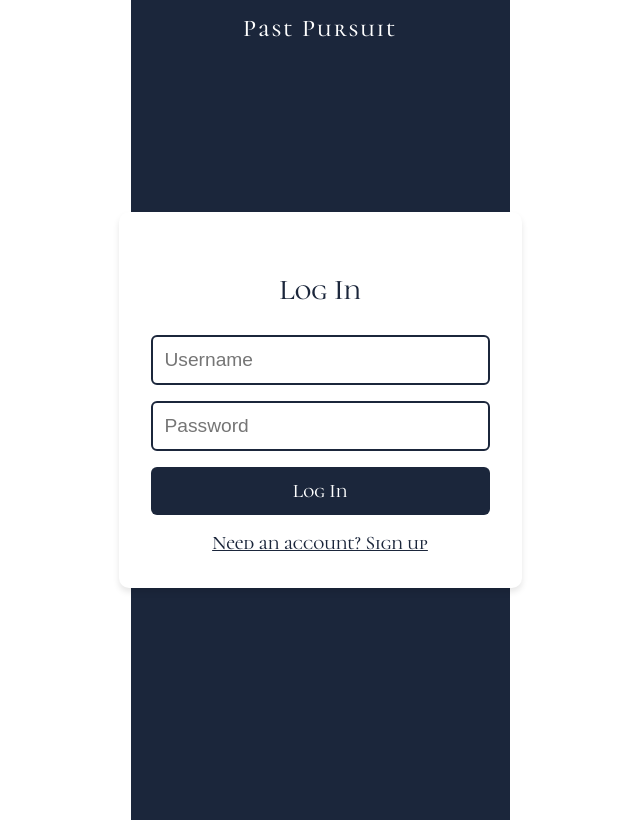
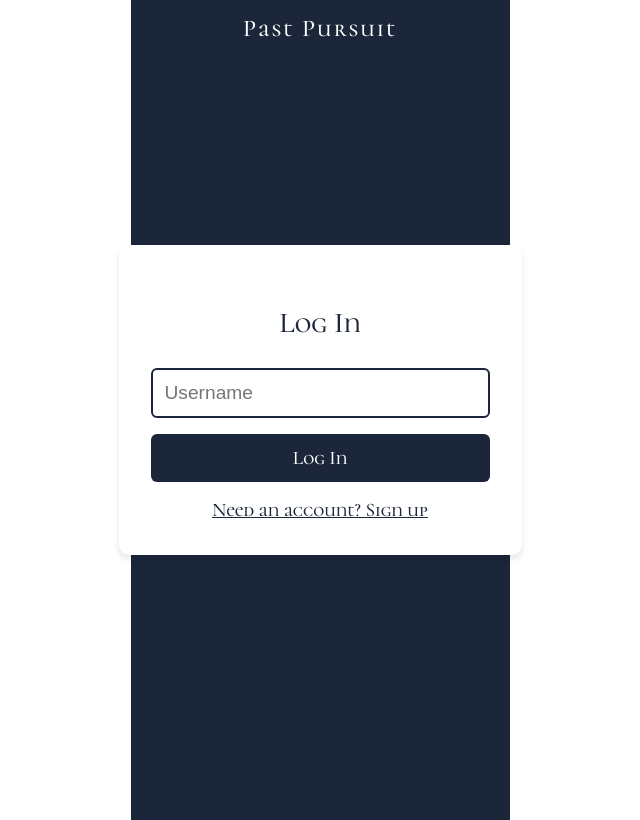
Before and after one commit to mucyildiz/past-pursuit-ui, a React (Vite) app in the folder past-pursuit-ui/: page / in a window 1280 px wide. Shown: the whole page, without its empty margins (320-960 px from the left). Built offline with nearby package versions, Linux system fonts and the light colour scheme; no server answers.

Commit message:
Remove field

```diff
--- a/past-pursuit-ui/src/components/Login.tsx
+++ b/past-pursuit-ui/src/components/Login.tsx
@@ -8,7 +8,6 @@ interface LoginProps {
 
 export default function Login({ onLogin }: LoginProps) {
   const [username, setUsername] = useState("");
-  const [password, setPassword] = useState("");
   const [isSignUp, setIsSignUp] = useState(false);
 
   const handleSubmit = async (e: React.FormEvent) => {
@@ -23,7 +22,6 @@ export default function Login({ onLogin }: LoginProps) {
           },
           body: JSON.stringify({
             name: username,
-            password: password,
           }),
         }
       );
@@ -54,13 +52,6 @@ export default function Login({ onLogin }: LoginProps) {
             onChange={(e) => setUsername(e.target.value)}
             required
           />
-          <input
-            type="password"
-            placeholder="Password"
-            value={password}
-            onChange={(e) => setPassword(e.target.value)}
-            required
-          />
           <button type="submit">{isSignUp ? "Sign Up" : "Log In"}</button>
         </form>
         <button className="toggle-auth" onClick={() => setIsSignUp(!isSignUp)}>
```
